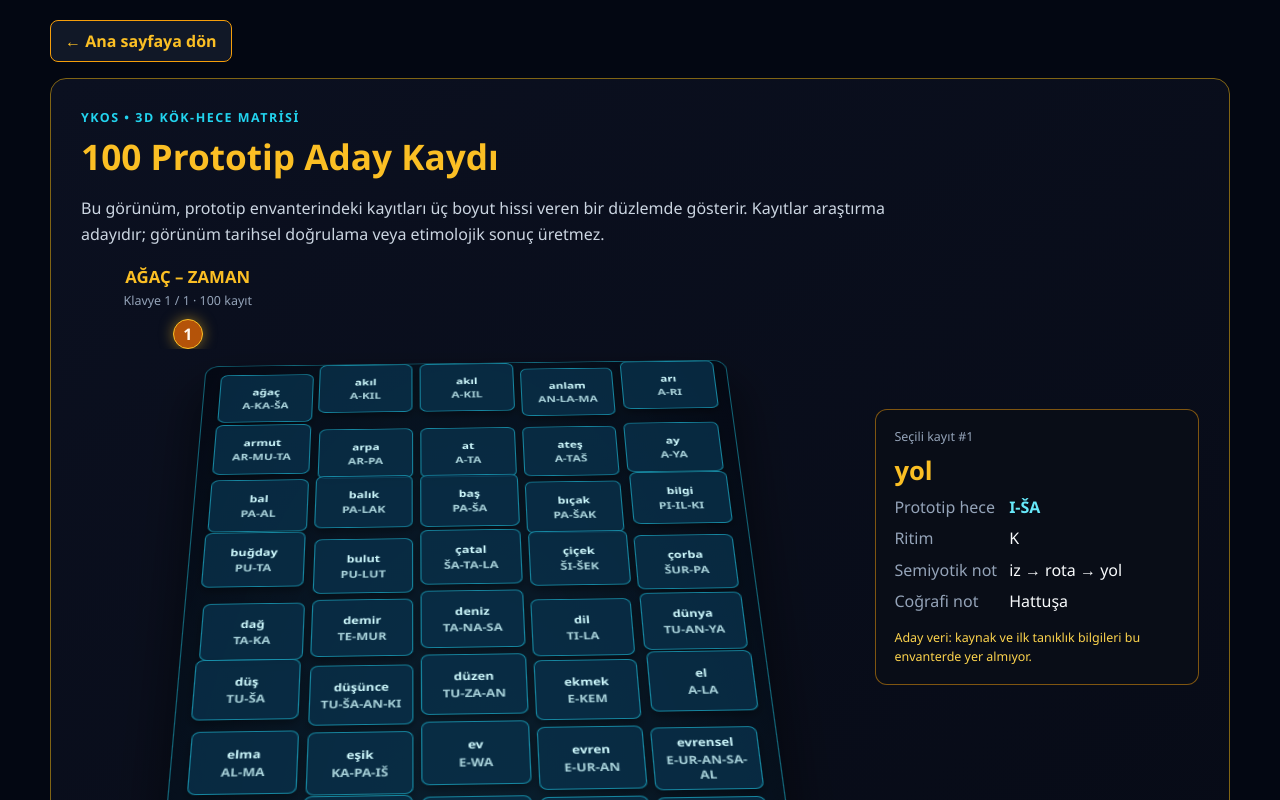
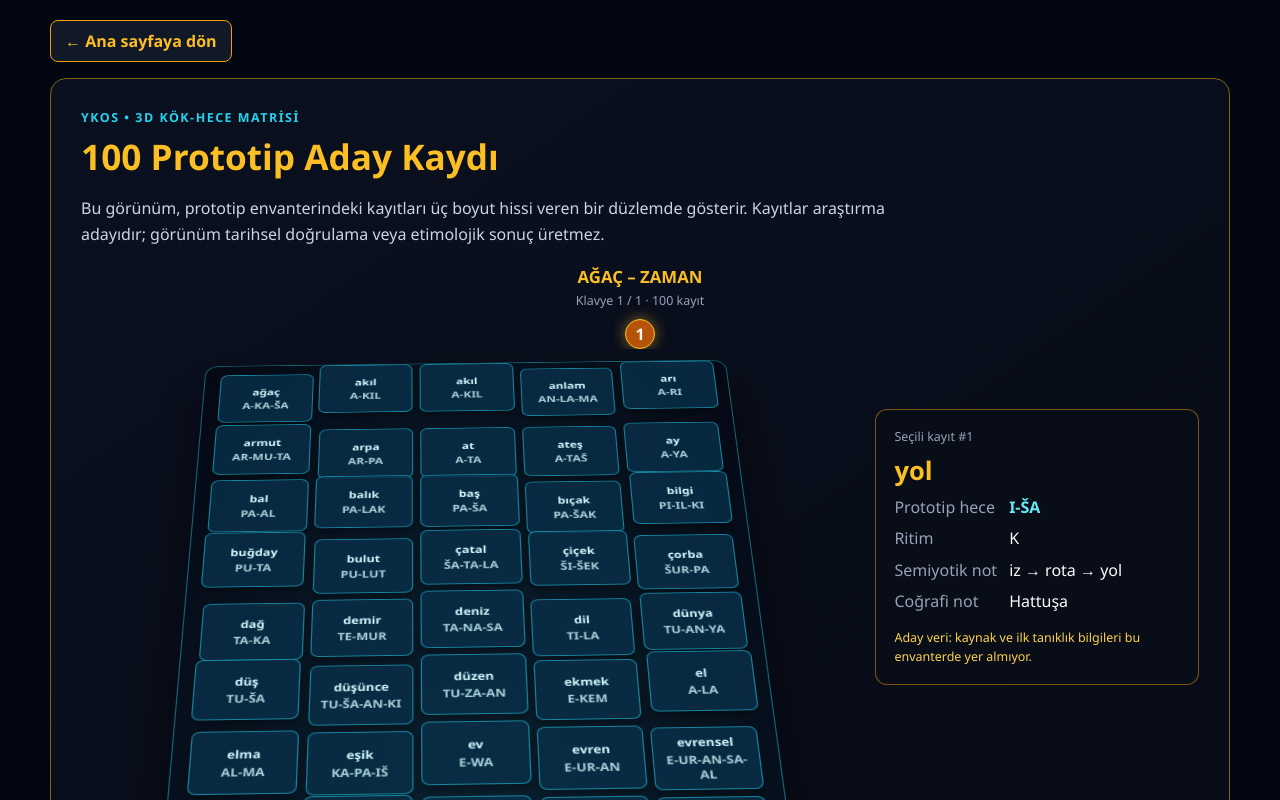
Before and after one commit to yasarkaba34-design/ykos-frontend, a React (Vite) app: page /matrix-3d in a window 1280 px wide. Built offline with nearby package versions, Linux system fonts and the light colour scheme; no server answers.

Commit message:
Tek klavyede geçiş başlığını ortala

```diff
--- a/src/pages/ProtoRoots3DMatrix.css
+++ b/src/pages/ProtoRoots3DMatrix.css
@@ -379,3 +379,11 @@
     height: 28px;
   }
 }
+
+
+.proto-keyboard-switcher.is-single {
+  grid-template-columns: minmax(220px, 1fr);
+  max-width: 520px;
+  margin-left: auto;
+  margin-right: auto;
+}
```
